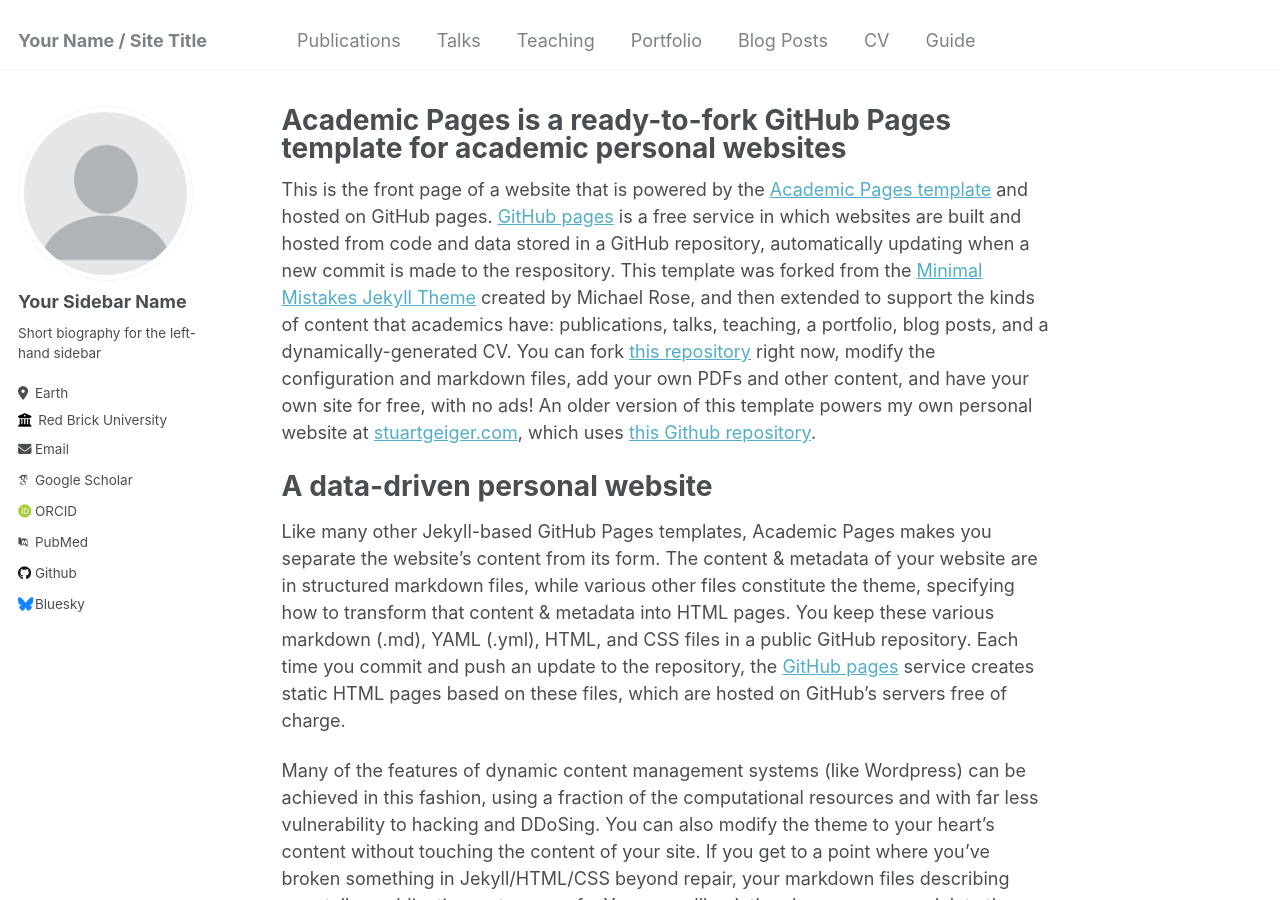
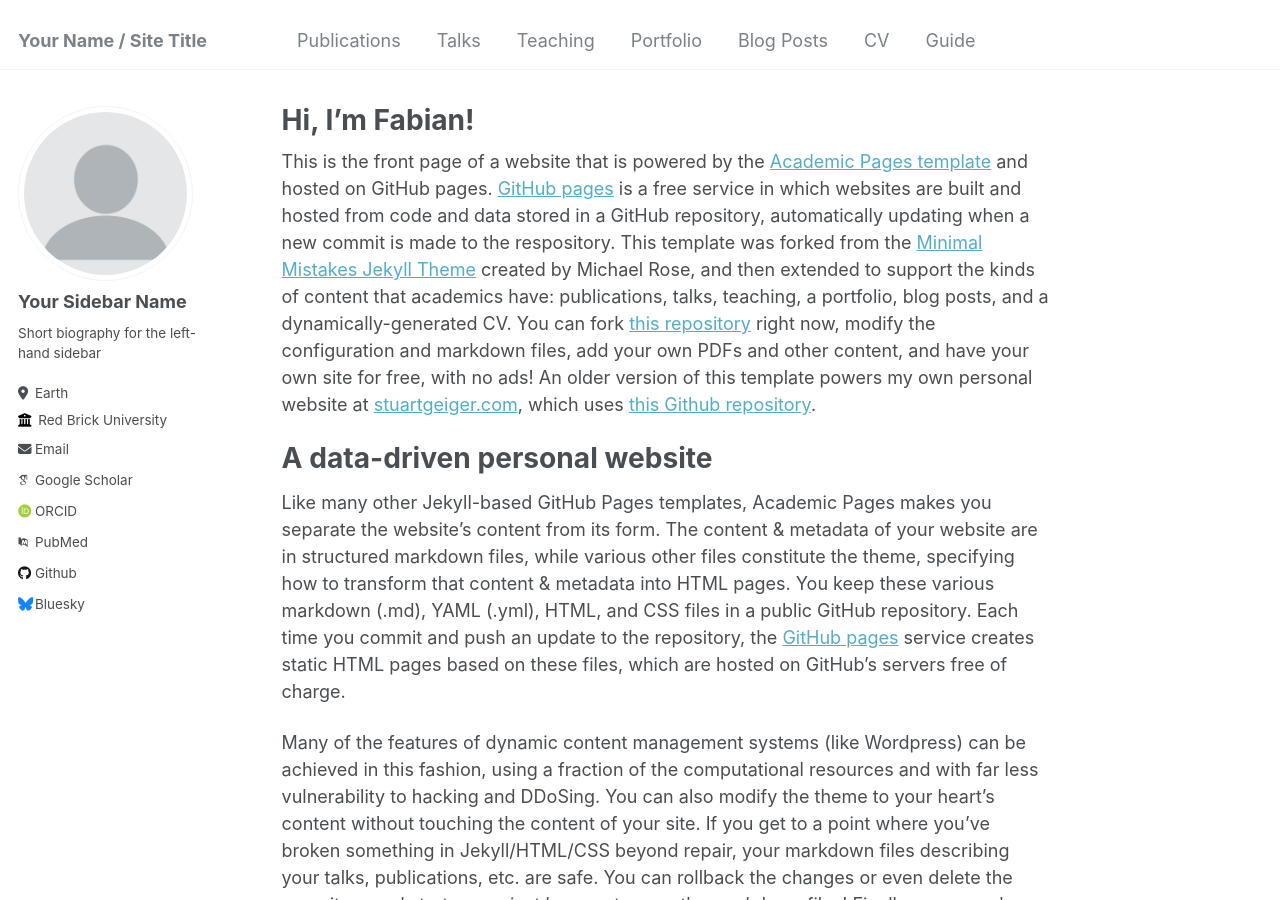
Before and after one commit to Faibk/faibk.github.io, a Jekyll site: the page built from _pages/about.md, in a window 1280 px wide and 900 px high. Built offline with Jekyll 4.4.1, drawn with Linux system fonts in a browser that asks for light colours; some web fonts are replaced.

Commit message:
Update about.md

```diff
--- a/_pages/about.md
+++ b/_pages/about.md
@@ -1,6 +1,6 @@
 ---
 permalink: /
-title: "Academic Pages is a ready-to-fork GitHub Pages template for academic personal websites"
+title: "Hi, I'm Fabian!"
 author_profile: true
 redirect_from:
   - /about/
```
